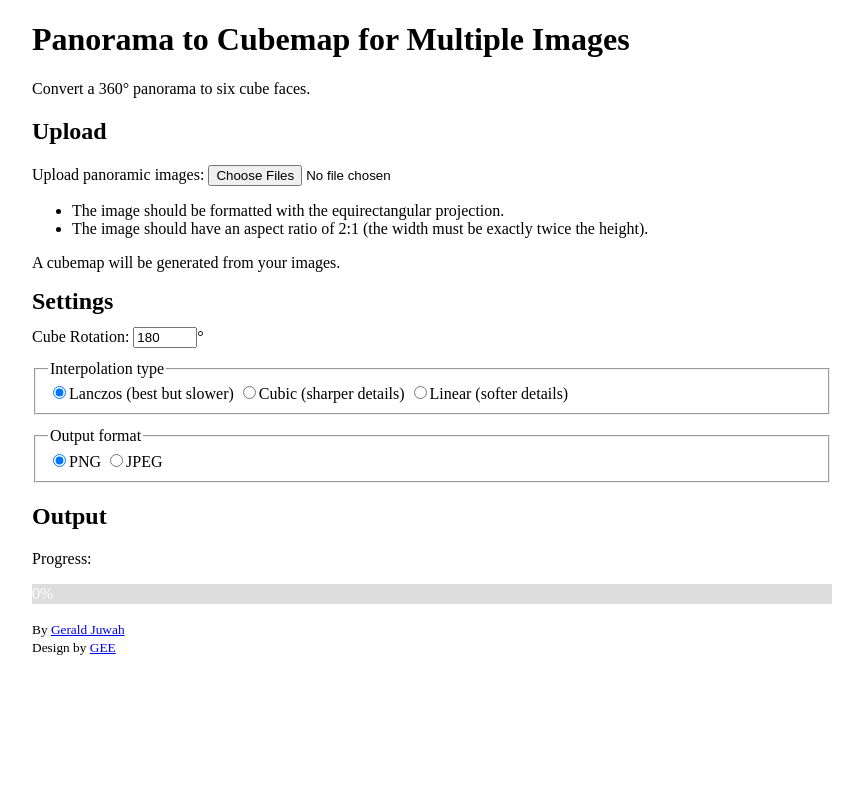
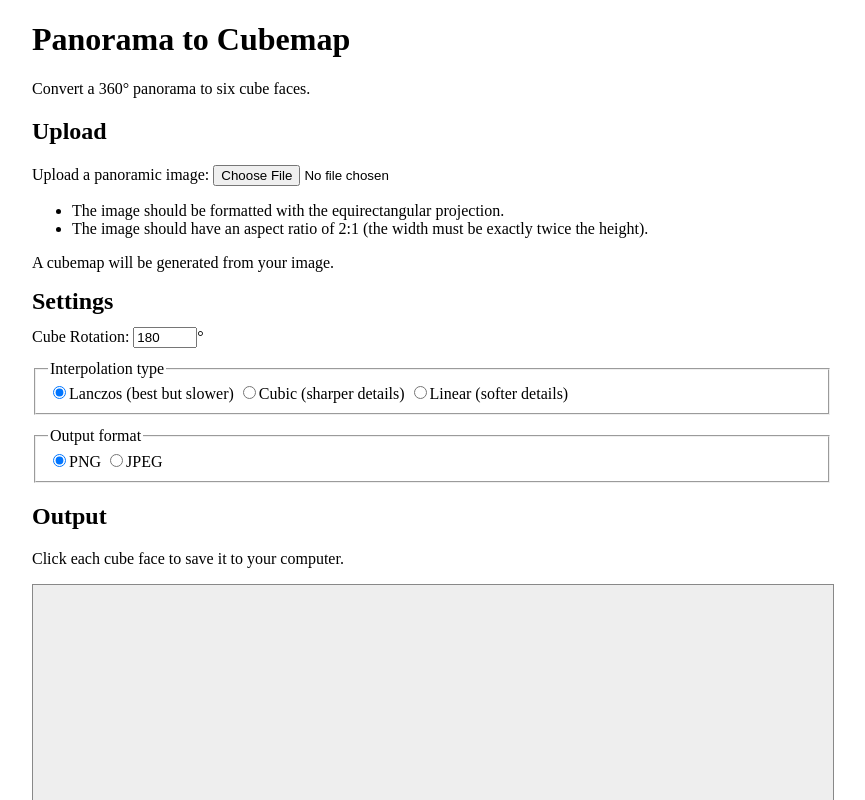
Before and after one commit to Gejix/panorama-to-cubemap_multipleImage, a plain HTML site: page index.html in a window 1280 px wide. Shown: the top 800 px of the page, without its empty margins (208-1073 px from the left). Drawn offline with nearby package versions, Linux system fonts and the light colour scheme.

Commit message:
Update index.html

```diff
--- a/index.html
+++ b/index.html
@@ -2,8 +2,8 @@
 <html>
 <head>
   <meta charset="utf-8">
-  <meta name="description" content="Convert a 360° panorama to multiple cubemaps.">
-  <title>Panorama to Cubemap Converter</title>
+  <meta name="description" content="Convert a 360° panorama to a cubemap.">
+  <title>Panorama to Cubemap</title>
   <style>
     body {
       margin: 1em auto;
@@ -21,36 +21,24 @@
       background: #eee;
       margin-top: 15px;
     }
-    #progressBar {
-      width: 100%;
-      background-color: #ddd;
-    }
-    #progressBarFill {
-      height: 20px;
-      background-color: #4CAF50;
-      text-align: center;
-      line-height: 20px;
-      color: white;
-      width: 0%; /* Initial width */
-    }
   </style>
 </head>
 
 <body>
   <header>
-    <h1>Panorama to Cubemap for Multiple Images</h1>
+    <h1>Panorama to Cubemap</h1>
     <aside>Convert a 360° panorama to six cube faces.</aside>
   </header>
 
   <main>
     <section>
       <h2>Upload</h2>
-      <label>Upload panoramic images: <input id="imageInput" type="file" accept="image/*" multiple></label>
+      <label>Upload a panoramic image: <input id="imageInput" type="file" accept="image/*"></label>
       <ul>
         <li>The image should be formatted with the equirectangular projection.</li>
         <li>The image should have an aspect ratio of 2:1 (the width must be exactly twice the height).</li>
       </ul>
-      <p>A cubemap will be generated from your images.</p>
+      <p>A cubemap will be generated from your image.</p>
     </section>
 
     <section class="settings">
@@ -73,21 +61,22 @@
 
     <section>
       <h2>Output</h2>
-      <p>Progress:</p>
-      <div id="progressBar"><div id="progressBarFill">0%</div></div>
+      <p>Click each cube face to save it to your computer.</p>
+      <div id="cubemap">
+        <b id="generating" style="visibility:hidden">Generating...</b>
+        <output id="faces"></output>
+      </div>
     </section>
   </main>
 
   <footer>
     <p>
-      <small>By <a href="https://gejix.github.io/GeraldJuwah-Portfolio/">Gerald Juwah</a></small>
+      <small>By <a href="https://github.com/jaxry">Lucas Crane</a></small>
       <br>
-      <small>Design by <a href="https://github.com/Gejix">GEE</a></small>
+      <small>Design by <a href="http://motherfuckingwebsite.com/">mf</a></small>
     </p>
   </footer>
 
-  <script src="https://cdnjs.cloudflare.com/ajax/libs/jszip/3.6.0/jszip.min.js"></script>
-  <script src="https://cdnjs.cloudflare.com/ajax/libs/FileSaver.js/2.0.5/FileSaver.min.js"></script>
   <script src="main.js"></script>
 </body>
 </html>
```
